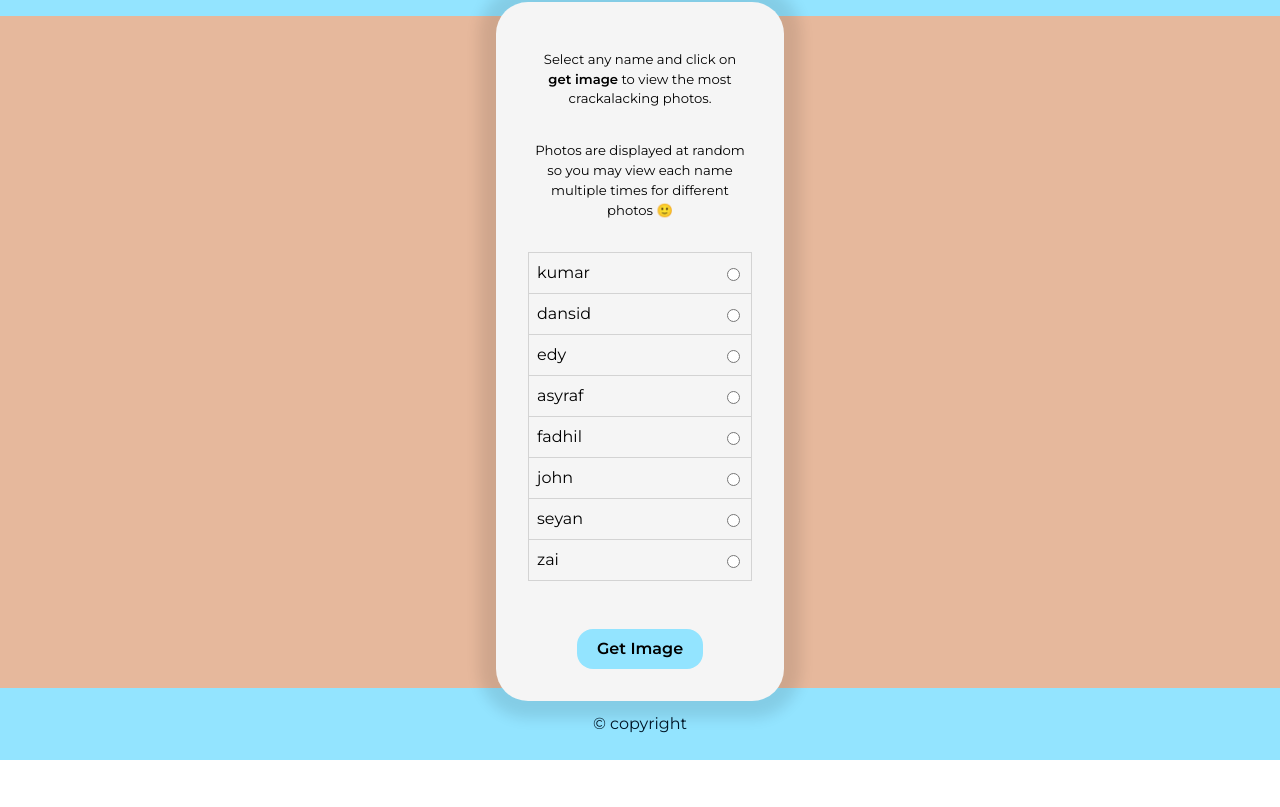
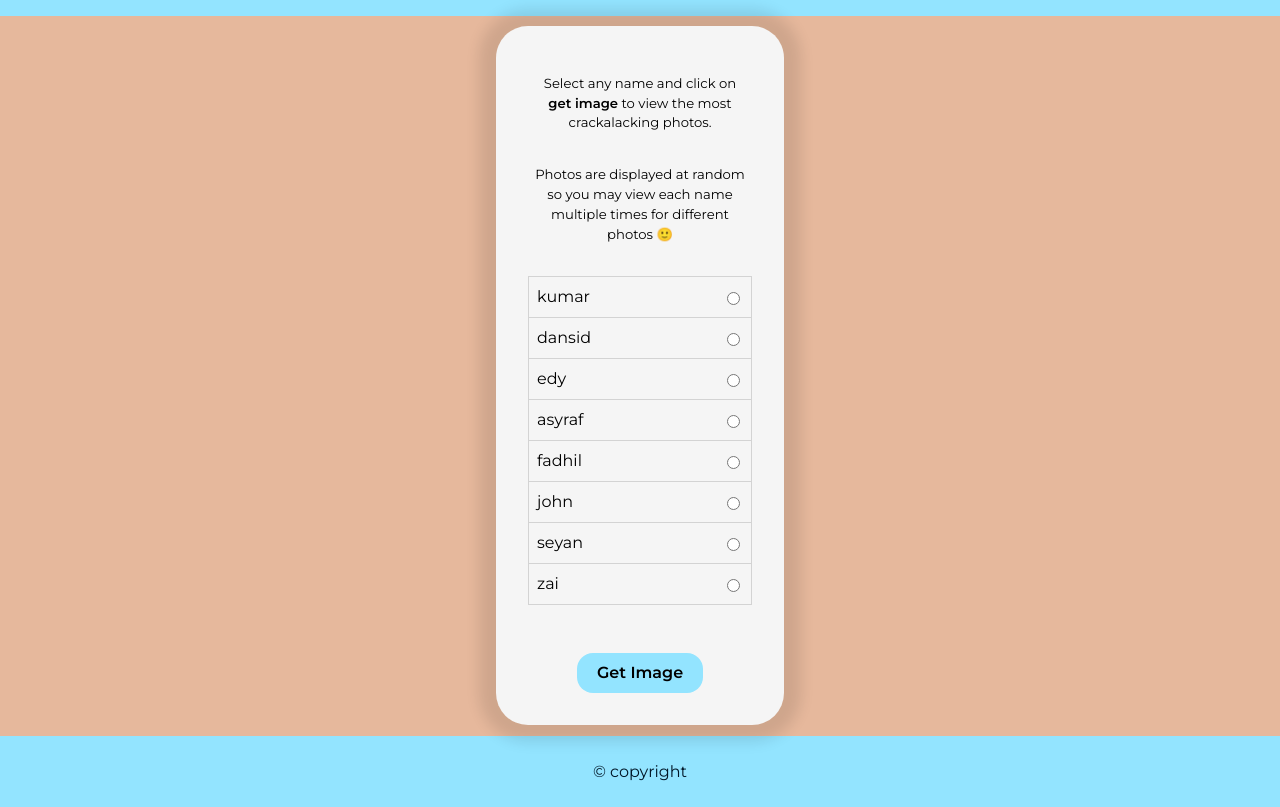
Before and after one commit to Kumaravel187/crackhead-9000, a plain HTML site: page index.html in a window 1280 px wide. Shown: the part 203-1010 px from the top of the page. Before the commit the page ends 963 px from the top, so only its background shows below. Drawn offline with Linux system fonts and the light colour scheme; a web font is replaced by a local one.

Commit message:
changed height of section

```diff
--- a/styles/_app.scss
+++ b/styles/_app.scss
@@ -31,7 +31,7 @@
   padding: 3rem 0;
   background-color: $salmon;
   position: relative;
-  height: 42rem;
+  height: 45rem;
   .section {
     text-align: center;
     background-color: whitesmoke;
```
Also changed, not shown: styles/styles.css.
